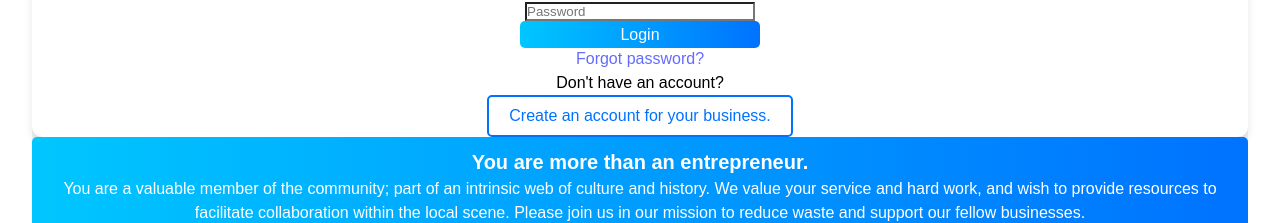
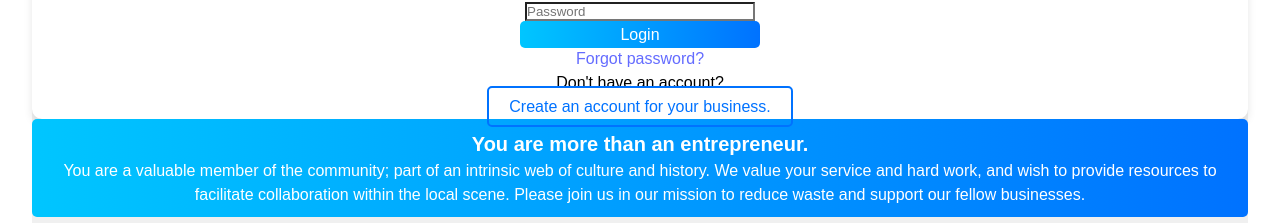
Before and after one commit to huda7933/Spark-Hacks25, a React (Vite) app in the folder spark-hacks25/: page /login in a window 1280 px wide. Shown: the part 225-448 px from the top of the page. Built offline with nearby package versions, Linux system fonts and the light colour scheme.

Commit message:
Sign up page

```diff
--- a/spark-hacks25/src/Pages/LogInSignup/Login.jsx
+++ b/spark-hacks25/src/Pages/LogInSignup/Login.jsx
@@ -1,6 +1,10 @@
 import React from 'react';
 
 import './Login.css';
+
+import { useState, useEffect } from 'react';
+import { useNavigate } from 'react-router-dom';
+import { Link } from "react-router-dom";
 
 import {
   MDBBtn,
@@ -10,11 +14,9 @@ import {
   MDBInput
 }from 'mdb-react-ui-kit';
 
-//Link to sign up page
 
-const SignUp = () => {
-  navigate('/SignUp.jsx');
-};
+
+
 
 function App() {
   return (
@@ -58,7 +60,12 @@ function App() {
 
             <div className="text-center pt-1 mb-5 pb-1">
               <p className="text-muted black-text">Don't have an account?</p>
-              <MDBBtn className="gradient-outline" onClick={SignUp}>Create an account for your business.</MDBBtn>
+              <Link to="./SignUp">
+                <MDBBtn className="gradient-outline" tag="a" href='spark-hacks25\src\Pages\LogInSignup\SignUp.jsx'>
+                  Create an account for your business.
+                </MDBBtn>
+
+              </Link>
             </div>
 
           </div>
```
Also changed, not shown: spark-hacks25/src/Pages/LogInSignup/SignUp.jsx (+16 -8 lines).
